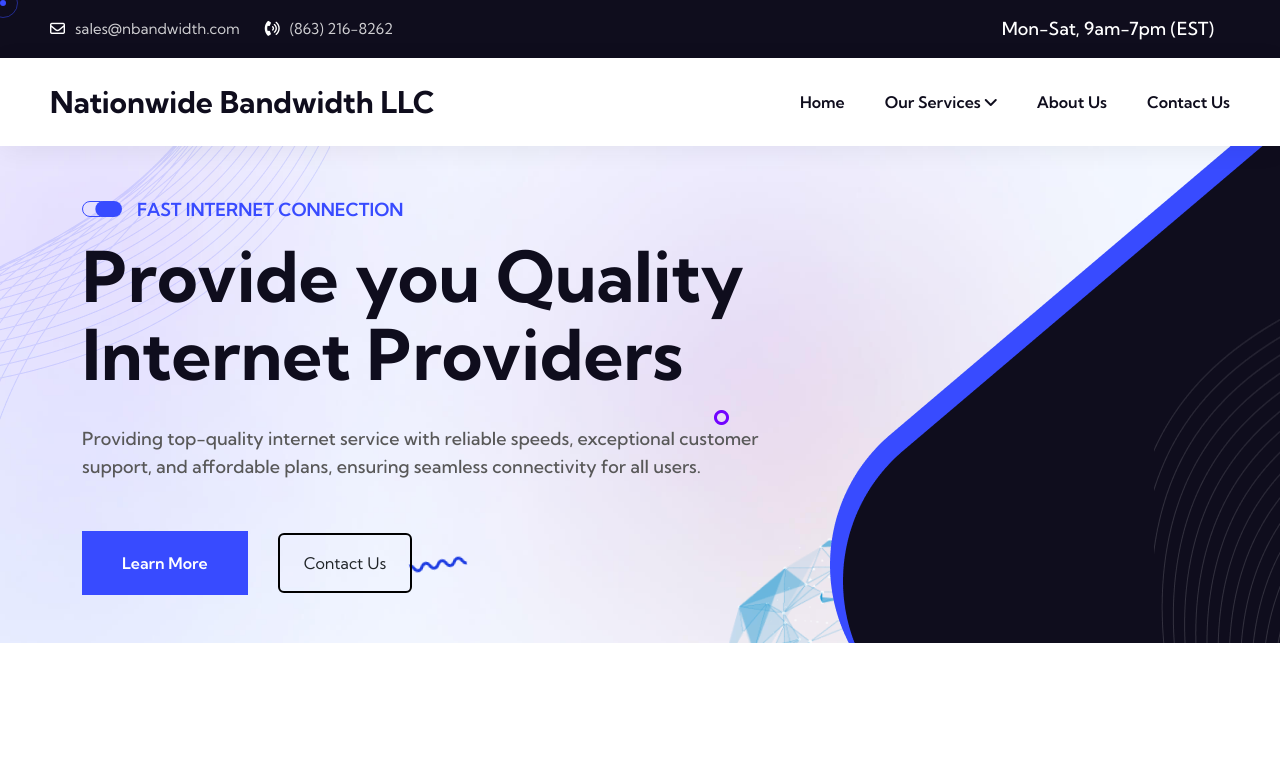
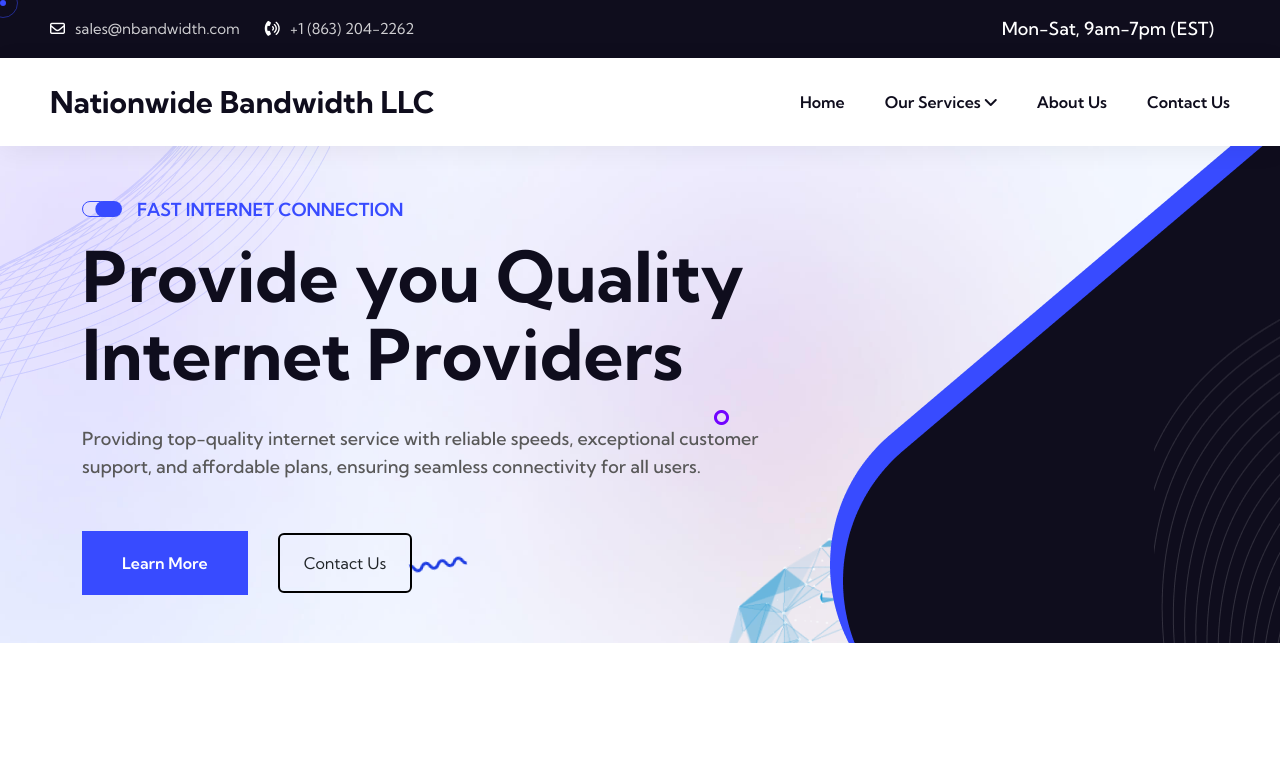
Before and after one commit to ZaidAhmed786/Nationwide-llc, a Next.js app: page / in a window 1280 px wide. Shown: the top 761 px of the page. Built offline with nearby package versions, Linux system fonts and the light colour scheme.

Commit message:
update number

```diff
--- a/app/contact/page.js
+++ b/app/contact/page.js
@@ -34,7 +34,7 @@
                                                     <div className="content">
                                                         <p>Call to ask any question</p>
                                                         <div >
-                                                            <Link href="/tel:(863) 216-8262" className="text-white fs-6 fw-bold">(863) 216-8262</Link>
+                                                            <Link href="/tel:+1 (863) 204-2262" className="text-white fs-6 fw-bold">+1 (863) 204-2262</Link>
                                                         </div>
                                                     </div>
                                                 </div>
--- a/components/layout/Offcanvas.js
+++ b/components/layout/Offcanvas.js
@@ -61,7 +61,7 @@
                                             <i className="far fa-phone" />
                                         </div>
                                         <div className="offcanvas__contact-text">
-                                            <Link href="/tel:+11002345909">(863) 216-8262</Link>
+                                            <Link href="/tel:+11002345909">+1 (863) 204-2262</Link>
                                         </div>
                                     </li>
                                 </ul>
--- a/components/layout/footer/Footer1.js
+++ b/components/layout/footer/Footer1.js
@@ -43,7 +43,7 @@
                                             </li>
                                             <li>
                                                 <i className="fa-solid fa-phone-volume" />
-                                                <Link href="/tel:(863) 216-8262">(863) 216-8262</Link>
+                                                <Link href="/tel:+1 (863) 204-2262">+1 (863) 204-2262</Link>
                                             </li>
                                             <li className="d-flex ">
                                                 <i className="fa-regular fa-envelope mt-1" />
--- a/components/layout/header/Header1.js
+++ b/components/layout/header/Header1.js
@@ -24,7 +24,7 @@
                                 </li>
                                 <li>
                                     <i className="fa-solid fa-phone-volume" />
-                                    <Link href="/tel:(863) 216-8262">(863) 216-8262</Link>
+                                    <Link href="/tel:+1 (863) 204-2262">+1 (863) 204-2262</Link>
                                 </li>
                             </ul>
                             <div className=" "><h5 className=" text-white px-3 py-2">Mon-Sat, 9am-7pm (EST)</h5></div>
--- a/components/layout/header/Header2.js
+++ b/components/layout/header/Header2.js
@@ -24,7 +24,7 @@
                                 </li>
                                 <li>
                                     <i className="fa-solid fa-phone-volume" />
-                                    <Link href="/tel:(863) 216-8262">(863) 216-8262</Link>
+                                    <Link href="/tel:+1 (863) 204-2262">+1 (863) 204-2262</Link>
                                 </li>
                             </ul>
 
--- a/components/layout/header/Header3.js
+++ b/components/layout/header/Header3.js
@@ -24,7 +24,7 @@
                                 </li>
                                 <li>
                                     <i className="fa-solid fa-phone-volume" />
-                                    <Link href="/tel:(863) 216-8262">(863) 216-8262</Link>
+                                    <Link href="/tel:+1 (863) 204-2262">+1 (863) 204-2262</Link>
                                 </li>
                             </ul>
 
--- a/components/layout/header/Header4.js
+++ b/components/layout/header/Header4.js
@@ -24,7 +24,7 @@
                                 </li>
                                 <li>
                                     <i className="fa-solid fa-phone-volume" />
-                                    <Link href="/tel:(863) 216-8262">(863) 216-8262</Link>
+                                    <Link href="/tel:+1 (863) 204-2262">+1 (863) 204-2262</Link>
                                 </li>
                             </ul>
 
--- a/components/sections/Contact1.js
+++ b/components/sections/Contact1.js
@@ -22,7 +22,7 @@
                                                     <div className="content">
                                                         <p>Tell Us How Can We Help</p>
                                                         <h3>
-                                                            <Link href="/tel:+2085550112">(863) 216-8262</Link>
+                                                            <Link href="/tel:+2085550112">+1 (863) 204-2262</Link>
                                                         </h3>
                                                     </div>
                                                 </div>
```
